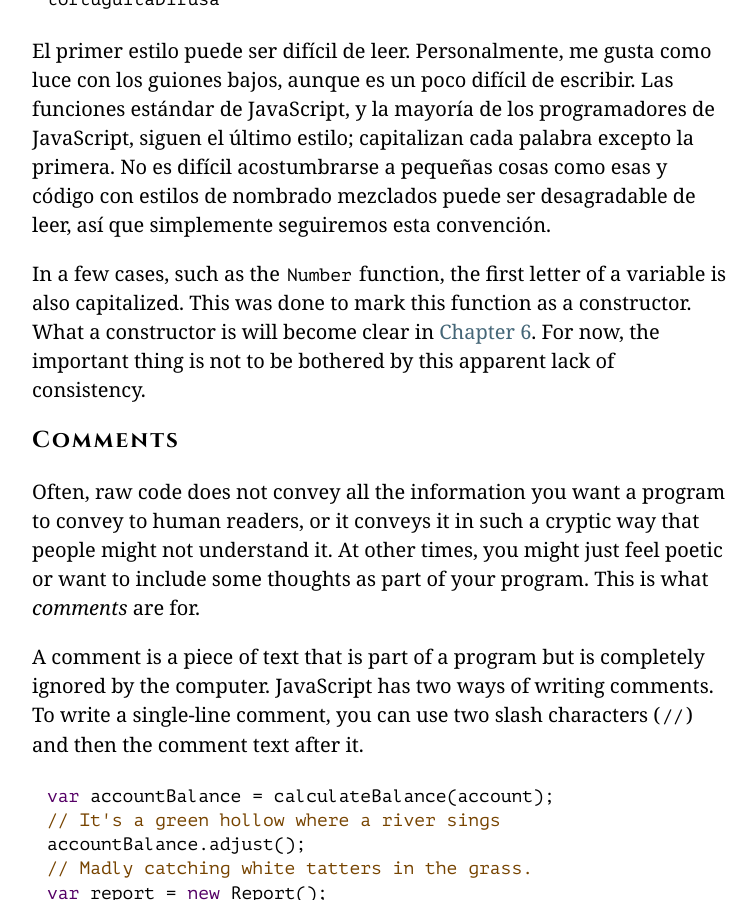
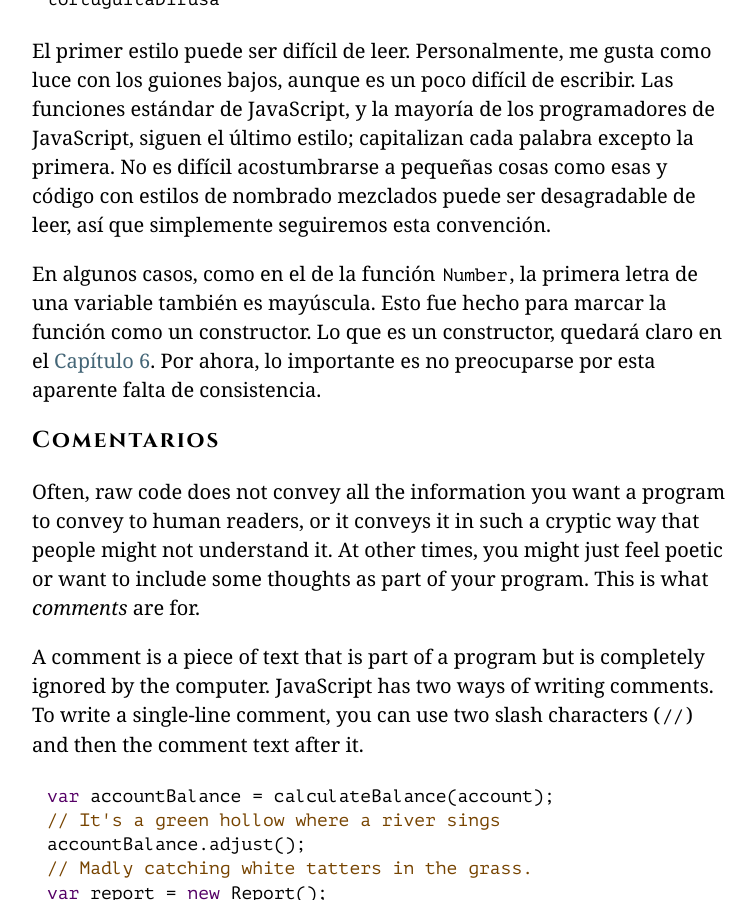
Before and after one commit to hectorip/Eloquent-JavaScript-ES-online, a Jekyll site: the page chapters/02_program_structure.html, which Jekyll copies as it is, in a window 1280 px wide and 900 px high, scrolled down 17420 px. Shown: the whole window, without its empty margins (258-1014 px from the left). Built offline with Jekyll 4.4.1, drawn with Linux system fonts in a browser that asks for light colours; nearby versions of some CDN libraries; library files that are not in the unit come from our copies.

Commit message:
Funciones constructor

```diff
--- a/chapters/02_program_structure.html
+++ b/chapters/02_program_structure.html
@@ -558,13 +558,13 @@ de JavaScript, siguen el último estilo; capitalizan cada palabra excepto la
 primera. No es difícil acostumbrarse a pequeñas cosas como esas y código
 con estilos de nombrado mezclados puede ser desagradable de leer,
 así que simplemente seguiremos esta convención.</p>
-<p><a class=p_ident id="p_zMlRK/pymj" href="#p_zMlRK/pymj"></a>In a few cases, such as the
-<code>Number</code> function, the first letter of a variable is also capitalized.
-This was done to mark this function as a constructor. What a
-constructor is will become clear in
-<a href="06_object.html#constructors">Chapter 6</a>. For now, the important
-thing is not to be bothered by this apparent lack of consistency.</p>
-<h2><a class=h_ident id="h_/OBuIOX390" href="#h_/OBuIOX390"></a>Comments</h2>
+<p><a class=p_ident id="p_jCGMhIRLKD" href="#p_jCGMhIRLKD"></a>En algunos casos, como en el
+de la función <code>Number</code>, la primera letra de una variable también es
+mayúscula. Esto fue hecho para marcar la función como un constructor.
+Lo que es un constructor, quedará claro en el
+<a href="06_object.html#constructors">Capítulo 6</a>. Por ahora, lo importante
+es no preocuparse por esta aparente falta de consistencia.</p>
+<h2><a class=h_ident id="h_BU3lBD6Cl5" href="#h_BU3lBD6Cl5"></a>Comentarios</h2>
 <p><a class=p_ident id="p_0/Ms9AYRwI" href="#p_0/Ms9AYRwI"></a>Often, raw code does not convey all the information
 you want a program to convey to human readers, or it conveys it in
 such a cryptic way that people might not understand it. At other
```
